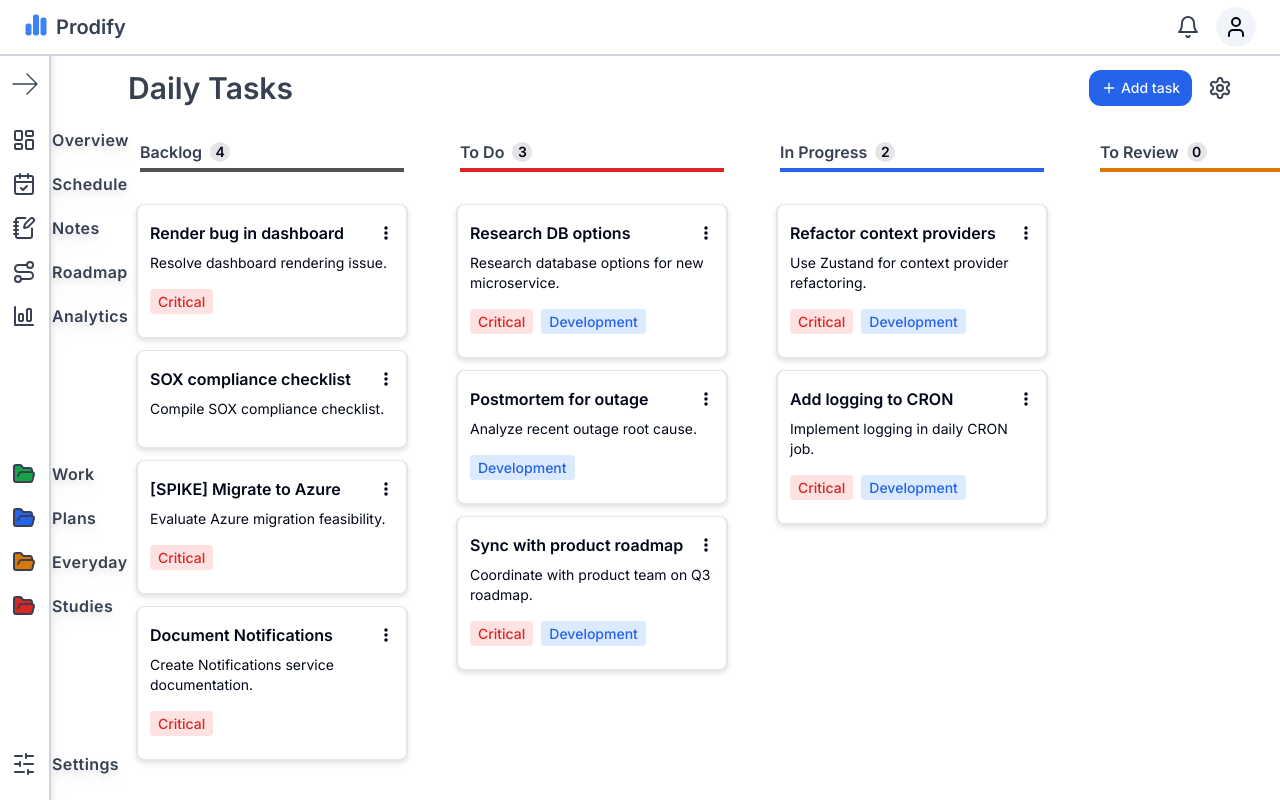
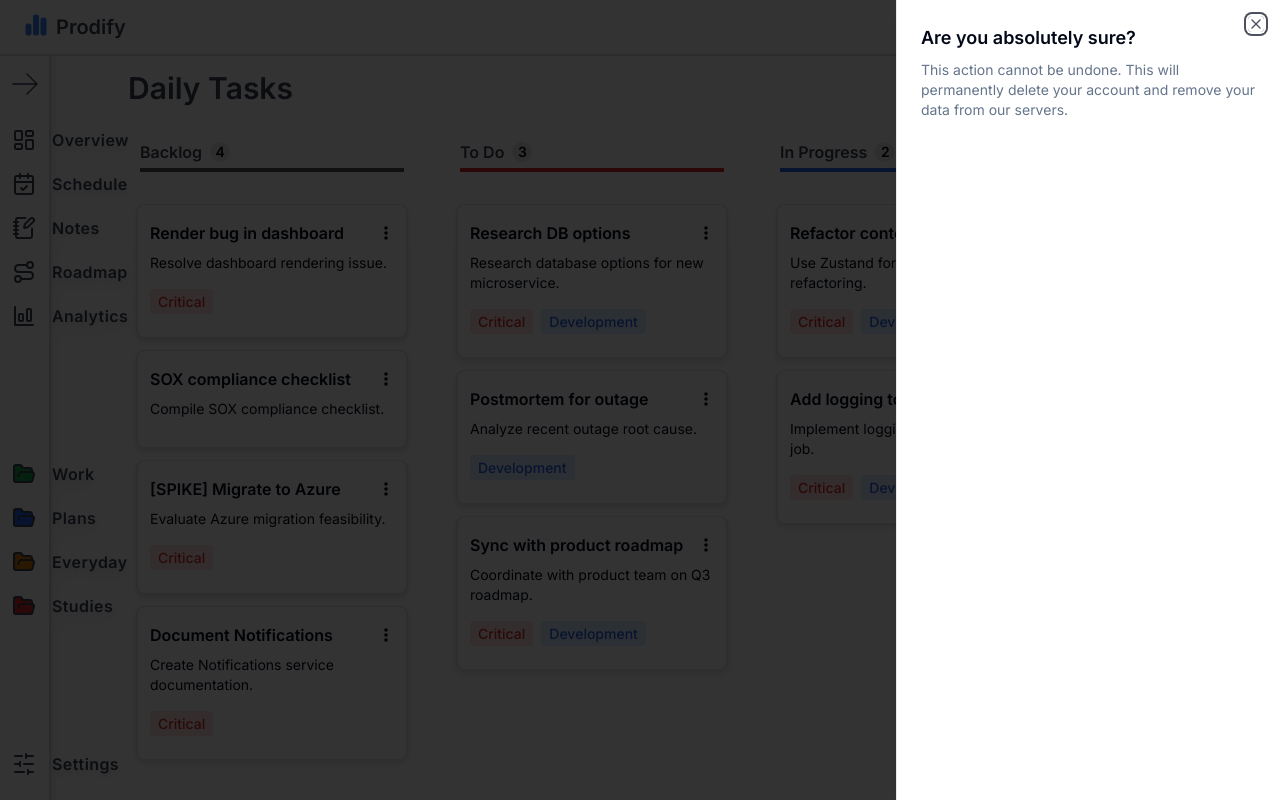
Before and after one commit to Sellucas/prodify, a Next.js app: page /dashboard/board/test in a window 1280 px wide. Both pictures are taken after a click on the button "Add task". Built offline with nearby package versions, Linux system fonts and the light colour scheme; no server answers.

Commit message:
feat: add card form sheet

```diff
--- a/components/dashboard/board-header.tsx
+++ b/components/dashboard/board-header.tsx
@@ -1,6 +1,5 @@
 import { Settings } from "lucide-react";
-
-import { AddCardBoard } from "@/components/dashboard/add-card-board";
+import { CardForm } from "./card-form";
 
 export const BoardHeader = () => {
   return (
@@ -9,7 +8,7 @@
         <h1 className="lg:text-3xl text-2xl text-gray-700">Daily Tasks</h1>
       </div>
       <div className="flex items-center gap-4">
-        <AddCardBoard />
+        <CardForm />
         <Settings className="text-gray-700 cursor-pointer" />
       </div>
     </div>
--- /dev/null
+++ b/components/dashboard/card-form.tsx
@@ -0,0 +1,35 @@
+import { Plus } from "lucide-react";
+
+import {
+  Sheet,
+  SheetContent,
+  SheetDescription,
+  SheetHeader,
+  SheetTitle,
+  SheetTrigger,
+} from "@/components/ui/sheet";
+import { Button } from "@/components/ui/button";
+
+export const CardForm = () => {
+  return (
+    <Sheet>
+      <SheetTrigger>
+        <Button size="sm" className="rounded-xl bg-blue-600" asChild>
+          <span className="flex gap-1">
+            <Plus className="w-4" />
+            <span className="hidden md:block">Add task</span>
+          </span>
+        </Button>
+      </SheetTrigger>
+      <SheetContent>
+        <SheetHeader>
+          <SheetTitle>Are you absolutely sure?</SheetTitle>
+          <SheetDescription>
+            This action cannot be undone. This will permanently delete your
+            account and remove your data from our servers.
+          </SheetDescription>
+        </SheetHeader>
+      </SheetContent>
+    </Sheet>
+  );
+};
--- /dev/null
+++ b/components/ui/sheet.tsx
@@ -0,0 +1,140 @@
+"use client"
+
+import * as React from "react"
+import * as SheetPrimitive from "@radix-ui/react-dialog"
+import { cva, type VariantProps } from "class-variance-authority"
+import { X } from "lucide-react"
+
+import { cn } from "@/lib/utils"
+
+const Sheet = SheetPrimitive.Root
+
+const SheetTrigger = SheetPrimitive.Trigger
+
+const SheetClose = SheetPrimitive.Close
+
+const SheetPortal = SheetPrimitive.Portal
+
+const SheetOverlay = React.forwardRef<
+  React.ElementRef<typeof SheetPrimitive.Overlay>,
+  React.ComponentPropsWithoutRef<typeof SheetPrimitive.Overlay>
+>(({ className, ...props }, ref) => (
+  <SheetPrimitive.Overlay
+    className={cn(
+      "fixed inset-0 z-50 bg-black/80  data-[state=open]:animate-in data-[state=closed]:animate-out data-[state=closed]:fade-out-0 data-[state=open]:fade-in-0",
+      className
+    )}
+    {...props}
+    ref={ref}
+  />
+))
+SheetOverlay.displayName = SheetPrimitive.Overlay.displayName
+
+const sheetVariants = cva(
+  "fixed z-50 gap-4 bg-background p-6 shadow-lg transition ease-in-out data-[state=open]:animate-in data-[state=closed]:animate-out data-[state=closed]:duration-300 data-[state=open]:duration-500",
+  {
+    variants: {
+      side: {
+        top: "inset-x-0 top-0 border-b data-[state=closed]:slide-out-to-top data-[state=open]:slide-in-from-top",
+        bottom:
+          "inset-x-0 bottom-0 border-t data-[state=closed]:slide-out-to-bottom data-[state=open]:slide-in-from-bottom",
+        left: "inset-y-0 left-0 h-full w-3/4 border-r data-[state=closed]:slide-out-to-left data-[state=open]:slide-in-from-left sm:max-w-sm",
+        right:
+          "inset-y-0 right-0 h-full w-3/4  border-l data-[state=closed]:slide-out-to-right data-[state=open]:slide-in-from-right sm:max-w-sm",
+      },
+    },
+    defaultVariants: {
+      side: "right",
+    },
+  }
+)
+
+interface SheetContentProps
+  extends React.ComponentPropsWithoutRef<typeof SheetPrimitive.Content>,
+    VariantProps<typeof sheetVariants> {}
+
+const SheetContent = React.forwardRef<
+  React.ElementRef<typeof SheetPrimitive.Content>,
+  SheetContentProps
+>(({ side = "right", className, children, ...props }, ref) => (
+  <SheetPortal>
+    <SheetOverlay />
+    <SheetPrimitive.Content
+      ref={ref}
+      className={cn(sheetVariants({ side }), className)}
+      {...props}
+    >
+      {children}
+      <SheetPrimitive.Close className="absolute right-4 top-4 rounded-sm opacity-70 ring-offset-background transition-opacity hover:opacity-100 focus:outline-none focus:ring-2 focus:ring-ring focus:ring-offset-2 disabled:pointer-events-none data-[state=open]:bg-secondary">
+        <X className="h-4 w-4" />
+        <span className="sr-only">Close</span>
+      </SheetPrimitive.Close>
+    </SheetPrimitive.Content>
+  </SheetPortal>
+))
+SheetContent.displayName = SheetPrimitive.Content.displayName
+
+const SheetHeader = ({
+  className,
+  ...props
+}: React.HTMLAttributes<HTMLDivElement>) => (
+  <div
+    className={cn(
+      "flex flex-col space-y-2 text-center sm:text-left",
+      className
+    )}
+    {...props}
+  />
+)
+SheetHeader.displayName = "SheetHeader"
+
+const SheetFooter = ({
+  className,
+  ...props
+}: React.HTMLAttributes<HTMLDivElement>) => (
+  <div
+    className={cn(
+      "flex flex-col-reverse sm:flex-row sm:justify-end sm:space-x-2",
+      className
+    )}
+    {...props}
+  />
+)
+SheetFooter.displayName = "SheetFooter"
+
+const SheetTitle = React.forwardRef<
+  React.ElementRef<typeof SheetPrimitive.Title>,
+  React.ComponentPropsWithoutRef<typeof SheetPrimitive.Title>
+>(({ className, ...props }, ref) => (
+  <SheetPrimitive.Title
+    ref={ref}
+    className={cn("text-lg font-semibold text-foreground", className)}
+    {...props}
+  />
+))
+SheetTitle.displayName = SheetPrimitive.Title.displayName
+
+const SheetDescription = React.forwardRef<
+  React.ElementRef<typeof SheetPrimitive.Description>,
+  React.ComponentPropsWithoutRef<typeof SheetPrimitive.Description>
+>(({ className, ...props }, ref) => (
+  <SheetPrimitive.Description
+    ref={ref}
+    className={cn("text-sm text-muted-foreground", className)}
+    {...props}
+  />
+))
+SheetDescription.displayName = SheetPrimitive.Description.displayName
+
+export {
+  Sheet,
+  SheetPortal,
+  SheetOverlay,
+  SheetTrigger,
+  SheetClose,
+  SheetContent,
+  SheetHeader,
+  SheetFooter,
+  SheetTitle,
+  SheetDescription,
+}
--- a/package.json
+++ b/package.json
@@ -10,6 +10,7 @@
   },
   "dependencies": {
     "@radix-ui/react-avatar": "^1.0.4",
+    "@radix-ui/react-dialog": "^1.0.5",
     "@radix-ui/react-dropdown-menu": "^2.0.6",
     "@radix-ui/react-slot": "^1.0.2",
     "@supabase/ssr": "^0.1.0",
```
Also changed, not shown: 1 other file (tests, documents, lock files or other folders).
